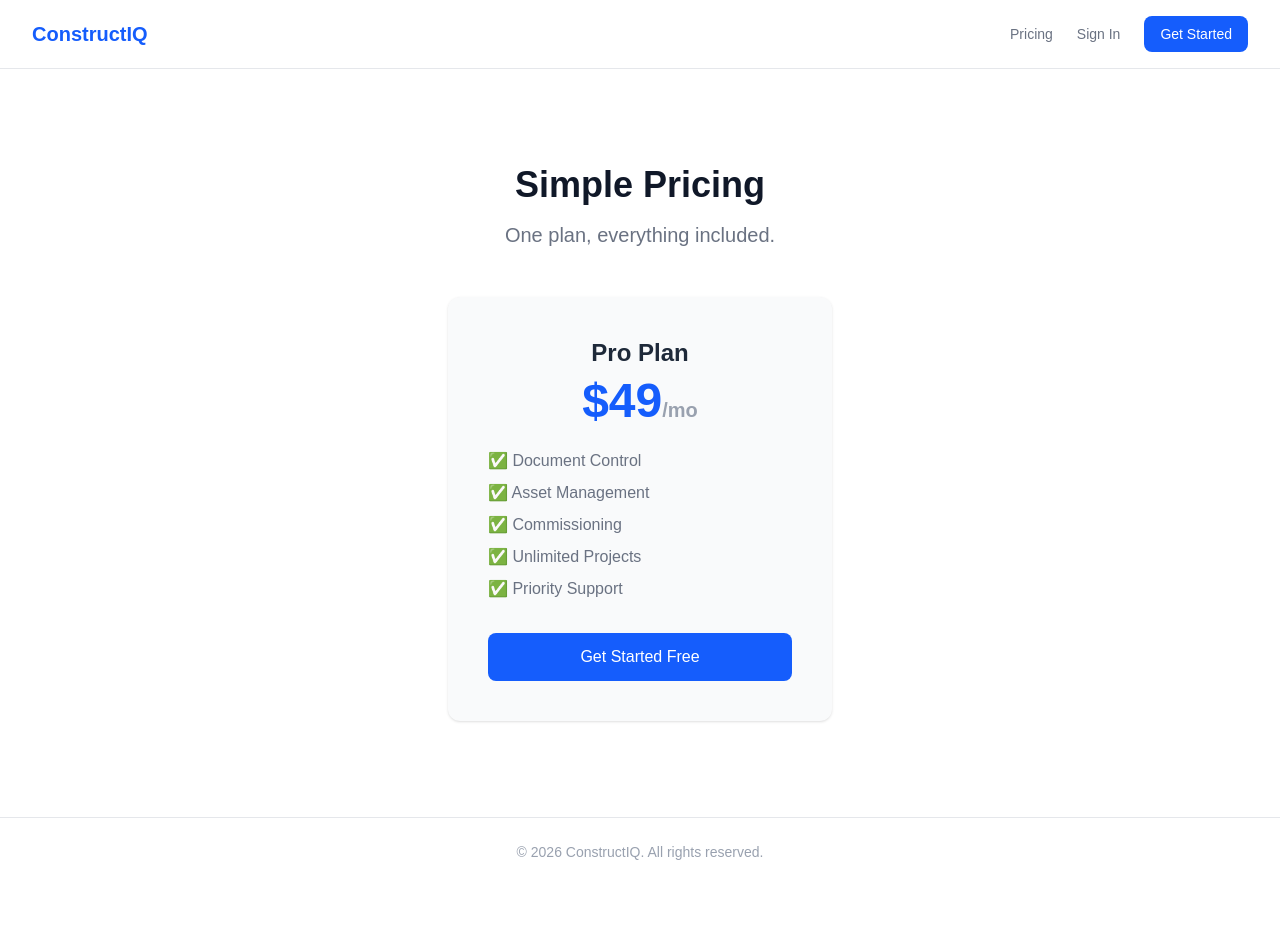
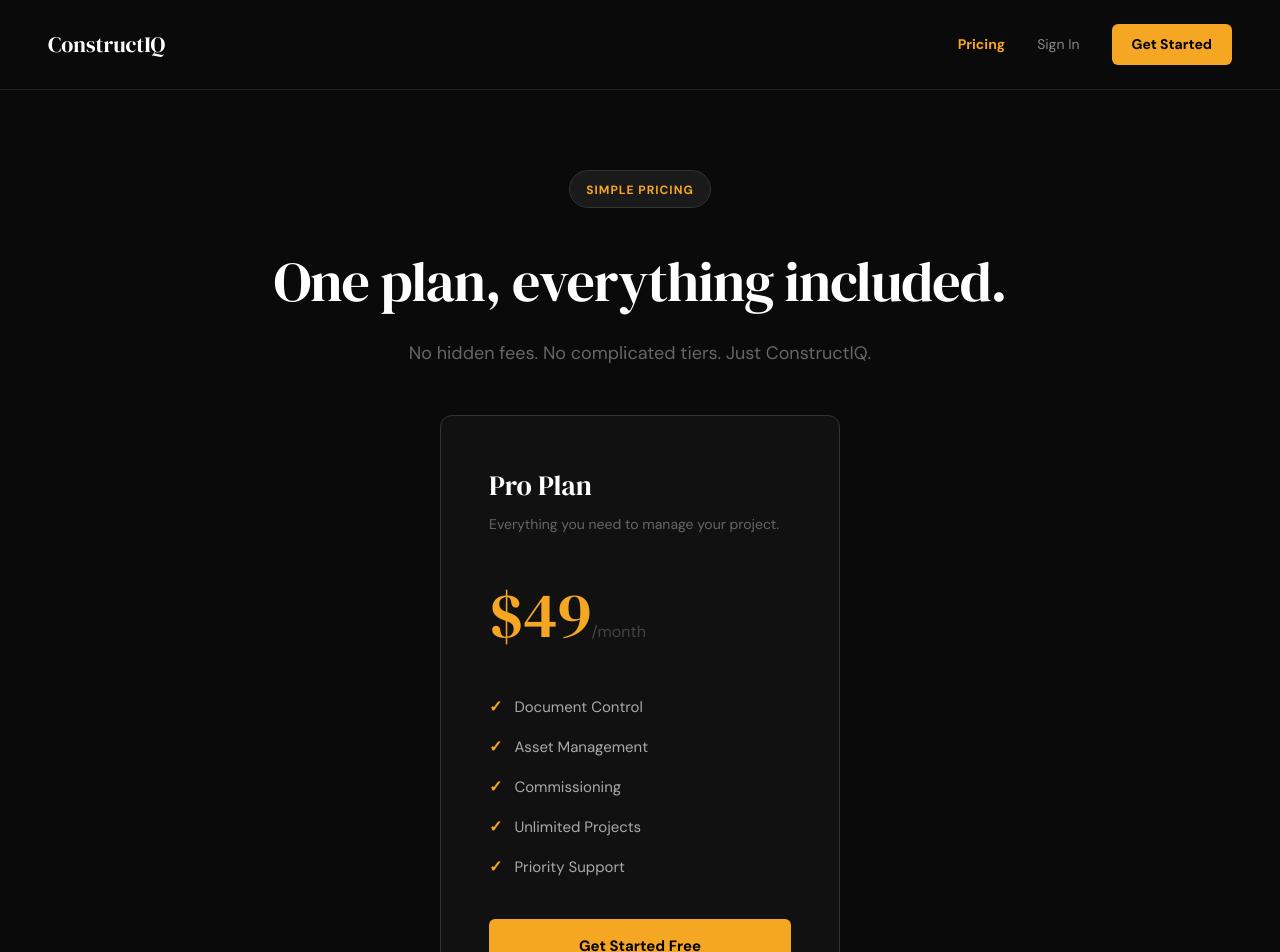
Before and after one commit to Paul-tran/my-saas, a Next.js app: page /pricing in a window 1280 px wide. Shown: the top 952 px of the page. Before the commit the page ends 886 px from the top, so only its background shows below. Built offline with nearby package versions, Linux system fonts and the light colour scheme.

Commit message:
updated pricing page to match dark theme

```diff
--- a/app/pricing/page.tsx
+++ b/app/pricing/page.tsx
@@ -1,32 +1,67 @@
-import Navbar from "../components/Navbar";
-import Footer from "../components/Footer";
+import Link from "next/link";
 
 export default function Pricing() {
   return (
-    <main className="min-h-screen bg-white">
-      <Navbar />
+    <main style={{ fontFamily: "'DM Sans', sans-serif", background: "#0a0a0a", minHeight: "100vh", color: "#fff" }}>
+      <style>{`@import url('https://fonts.googleapis.com/css2?family=DM+Sans:wght@400;500;700&family=DM+Serif+Display&display=swap');`}</style>
 
-      <section className="flex flex-col items-center justify-center text-center px-8 py-24">
-        <h2 className="text-4xl font-bold text-gray-900">Simple Pricing</h2>
-        <p className="mt-4 text-gray-500 text-xl">One plan, everything included.</p>
+      {/* Navbar */}
+      <nav style={{ display: "flex", alignItems: "center", justifyContent: "space-between", padding: "24px 48px", borderBottom: "1px solid #222" }}>
+        <Link href="/" style={{ fontFamily: "'DM Serif Display', serif", fontSize: "22px", color: "#fff", textDecoration: "none" }}>ConstructIQ</Link>
+        <div style={{ display: "flex", alignItems: "center", gap: "32px" }}>
+          <Link href="/pricing" style={{ color: "#f5a623", fontSize: "14px", textDecoration: "none", fontWeight: "700" }}>Pricing</Link>
+          <Link href="/sign-in" style={{ color: "#888", fontSize: "14px", textDecoration: "none" }}>Sign In</Link>
+          <Link href="/sign-up" style={{ background: "#f5a623", color: "#000", padding: "10px 20px", borderRadius: "6px", fontSize: "14px", fontWeight: "700", textDecoration: "none" }}>
+            Get Started
+          </Link>
+        </div>
+      </nav>
 
-        <div className="mt-12 bg-gray-50 rounded-xl p-10 shadow-sm max-w-sm w-full">
-          <h3 className="text-2xl font-bold text-gray-800">Pro Plan</h3>
-          <p className="mt-2 text-5xl font-bold text-blue-600">$49<span className="text-xl text-gray-400">/mo</span></p>
-          <ul className="mt-6 text-gray-500 space-y-2 text-left">
-            <li>✅ Document Control</li>
-            <li>✅ Asset Management</li>
-            <li>✅ Commissioning</li>
-            <li>✅ Unlimited Projects</li>
-            <li>✅ Priority Support</li>
-          </ul>
-          <button className="mt-8 w-full bg-blue-600 text-white py-3 rounded-lg font-medium">
+      {/* Header */}
+      <section style={{ textAlign: "center", padding: "80px 48px 48px" }}>
+        <div style={{ display: "inline-block", background: "#1a1a1a", border: "1px solid #333", borderRadius: "100px", padding: "6px 16px", marginBottom: "32px" }}>
+          <span style={{ color: "#f5a623", fontSize: "12px", fontWeight: "700", letterSpacing: "1px", textTransform: "uppercase" }}>Simple Pricing</span>
+        </div>
+        <h1 style={{ fontFamily: "'DM Serif Display', serif", fontSize: "56px", letterSpacing: "-1px", marginBottom: "16px" }}>
+          One plan, everything included.
+        </h1>
+        <p style={{ color: "#666", fontSize: "18px" }}>No hidden fees. No complicated tiers. Just ConstructIQ.</p>
+      </section>
+
+      {/* Pricing Card */}
+      <section style={{ display: "flex", justifyContent: "center", padding: "0 48px 120px" }}>
+        <div style={{ background: "#111", border: "1px solid #333", borderRadius: "12px", padding: "48px", maxWidth: "400px", width: "100%" }}>
+          <h3 style={{ fontFamily: "'DM Serif Display', serif", fontSize: "28px", marginBottom: "8px" }}>Pro Plan</h3>
+          <p style={{ color: "#666", fontSize: "14px", marginBottom: "32px" }}>Everything you need to manage your project.</p>
+          <div style={{ marginBottom: "32px" }}>
+            <span style={{ fontFamily: "'DM Serif Display', serif", fontSize: "64px", color: "#f5a623" }}>$49</span>
+            <span style={{ color: "#444", fontSize: "16px" }}>/month</span>
+          </div>
+          <div style={{ display: "flex", flexDirection: "column", gap: "16px", marginBottom: "40px" }}>
+            {[
+              "Document Control",
+              "Asset Management",
+              "Commissioning",
+              "Unlimited Projects",
+              "Priority Support",
+            ].map((feature) => (
+              <div key={feature} style={{ display: "flex", alignItems: "center", gap: "12px" }}>
+                <span style={{ color: "#f5a623", fontWeight: "700" }}>✓</span>
+                <span style={{ color: "#aaa", fontSize: "15px" }}>{feature}</span>
+              </div>
+            ))}
+          </div>
+          <Link href="/sign-up" style={{ display: "block", background: "#f5a623", color: "#000", padding: "16px", borderRadius: "6px", fontSize: "15px", fontWeight: "700", textDecoration: "none", textAlign: "center" }}>
             Get Started Free
-          </button>
+          </Link>
         </div>
       </section>
 
-      <Footer />
+      {/* Footer */}
+      <footer style={{ padding: "32px 48px", borderTop: "1px solid #222", display: "flex", justifyContent: "space-between", alignItems: "center" }}>
+        <span style={{ fontFamily: "'DM Serif Display', serif", color: "#444" }}>ConstructIQ</span>
+        <span style={{ color: "#444", fontSize: "13px" }}>© 2026 ConstructIQ. All rights reserved.</span>
+      </footer>
     </main>
   );
 }
```
